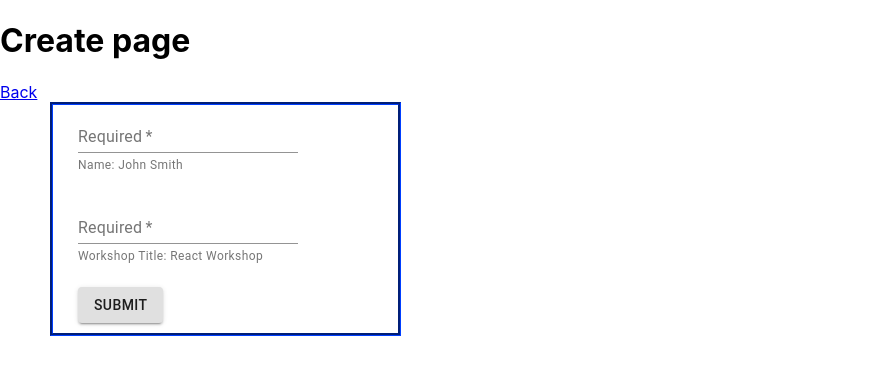
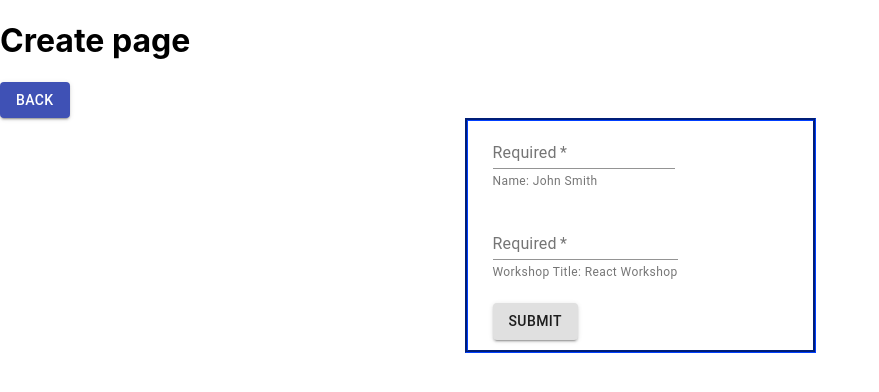
Before and after one commit to os-ucsd/workshop-facilitator, a React (Create React App) app in the folder workshop-facilitator/: page /create in a window 1280 px wide. Shown: the top 392 px of the page, without its empty margins (0-879 px from the left). Built offline with nearby package versions, Linux system fonts and the light colour scheme.

Commit message:
Centered the main form, and changed back link to button

```diff
--- a/workshop-facilitator/src/routes/Create.css
+++ b/workshop-facilitator/src/routes/Create.css
@@ -1,6 +1,7 @@
 .CreateForm{
     /* https://www.templatemonster.com/help/css-understanding-border-margin-and-padding-properties.html */
-    margin-left: 50px; /* defines space around the border */
+    margin-left: auto; /* defines space around the border */
+    margin-right: auto;
     padding-left: 25px; /* defines space between border and element */
     padding-bottom: 10px;
     width: 25%;
@@ -8,3 +9,8 @@
     border-width:3px;
     border-style:groove;
 }
+
+.Title{
+    margin-left: auto;
+    margin-right: auto;
+}
--- a/workshop-facilitator/src/routes/Create.js
+++ b/workshop-facilitator/src/routes/Create.js
@@ -32,13 +32,15 @@ class Create extends React.Component{
         return(
             <div>
                 <h1> Create page </h1>
-                <NavLink to='/' >Back</NavLink>
+                <Button variant="contained" color="primary" href="/">
+                  Back
+                </Button>
                 <form onSubmit={this.submitForm} onChange={this.changeForms} class = "CreateForm"  >
-                    <TextField required id="nameForm" label="Required" defaultValue="" helperText = "Name: John Smith" />
+                    <TextField required multiline id="nameForm" label="Required" defaultValue="" helperText = "Name: John Smith" />
                     <br/>
                     <br/>
 
-                    <TextField required id="wsTitleForm" label="Required" defaultValue="" helperText = "Workshop Title: React Workshop" />
+                    <TextField required multiline id="wsTitleForm" label="Required" defaultValue="" helperText = "Workshop Title: React Workshop" />
                     <br/>
                     <br/>
 
```
